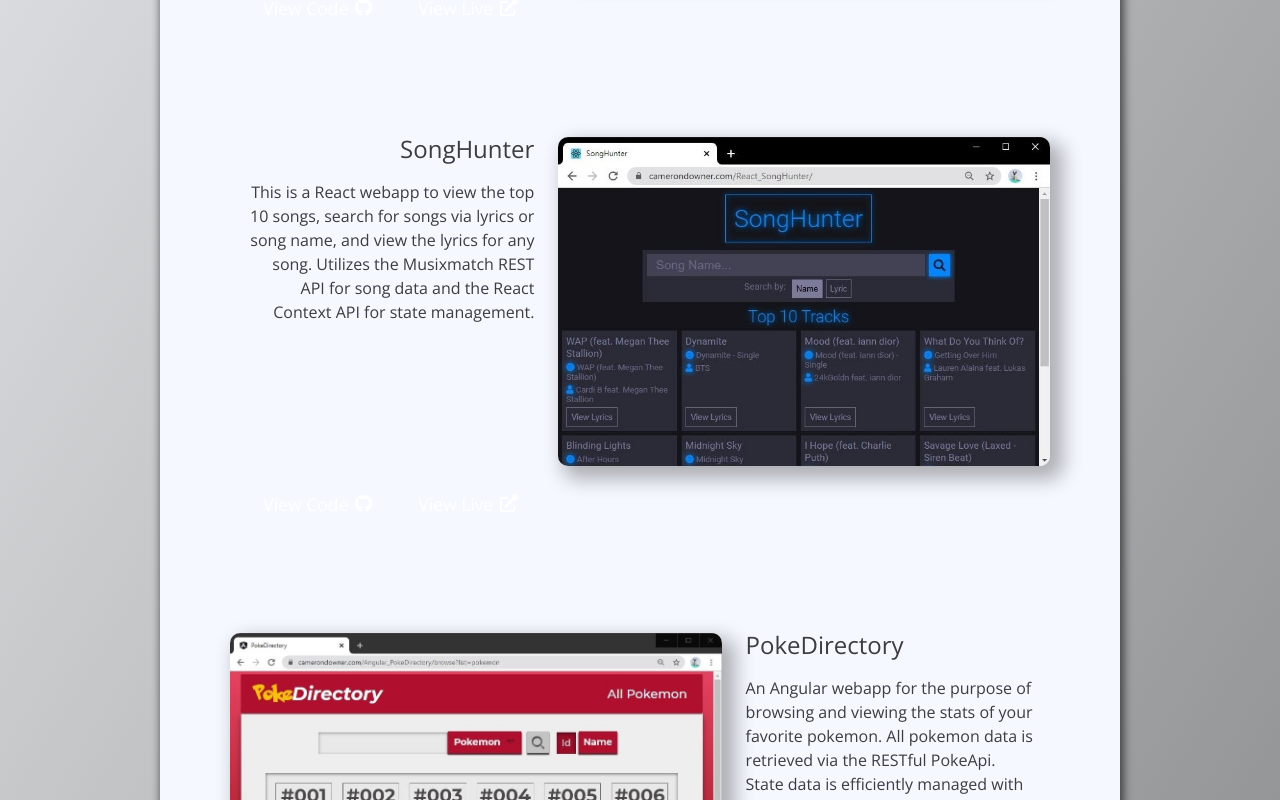
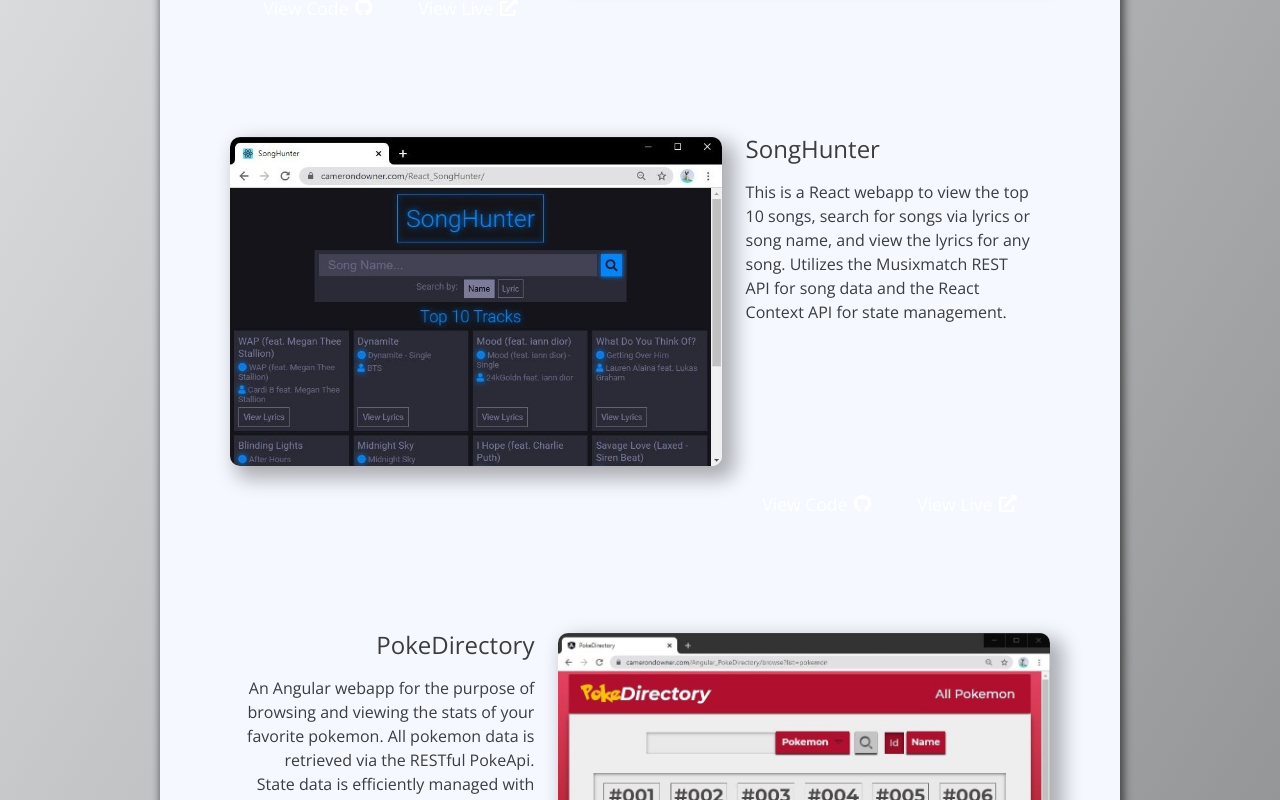
Before and after one commit to CameronRDowner/Vue_Portfolio, a Vue app: page / in a window 1280 px wide. Shown: the part 2220-3020 px from the top of the page. Built offline with nearby package versions, Linux system fonts and the light colour scheme; some icons are missing.

Commit message:
fixed projects not alternating positioning

```diff
--- a/src/components/ProjectsSection.vue
+++ b/src/components/ProjectsSection.vue
@@ -24,7 +24,7 @@
       return {
         projectList: [
           {
-            id: 2,
+            id: 0,
             name: "Login Sample App",
             mockupFileName: "project_coming_soon.jpg",
             description: "A fullstack project that demonstrates the ability to log into an app and manage a current session. The front end is built in React and uses OAuth for authentication. The back end uses both Express and MongoDb.",
@@ -61,7 +61,7 @@
             ]
           },
           {
-            id: 0,
+            id: 1,
             name: "SongHunter",
             mockupFileName: "songhunter_mockup.jpg",
             description: "This is a React webapp to view the top 10 songs, search for songs via lyrics or song name, and view the lyrics for any song. Utilizes the Musixmatch REST API for song data and the React Context API for state management.",
@@ -91,7 +91,7 @@
             ],
           },
           {
-            id: 1,
+            id: 2,
             name: "PokeDirectory",
             mockupFileName: "pokedirectory_mockup.jpg",
             description: "An Angular webapp for the purpose of browsing and viewing the stats of your favorite pokemon. All pokemon data is retrieved via the RESTful PokeApi. State data is efficiently managed with NgRx.",
```
